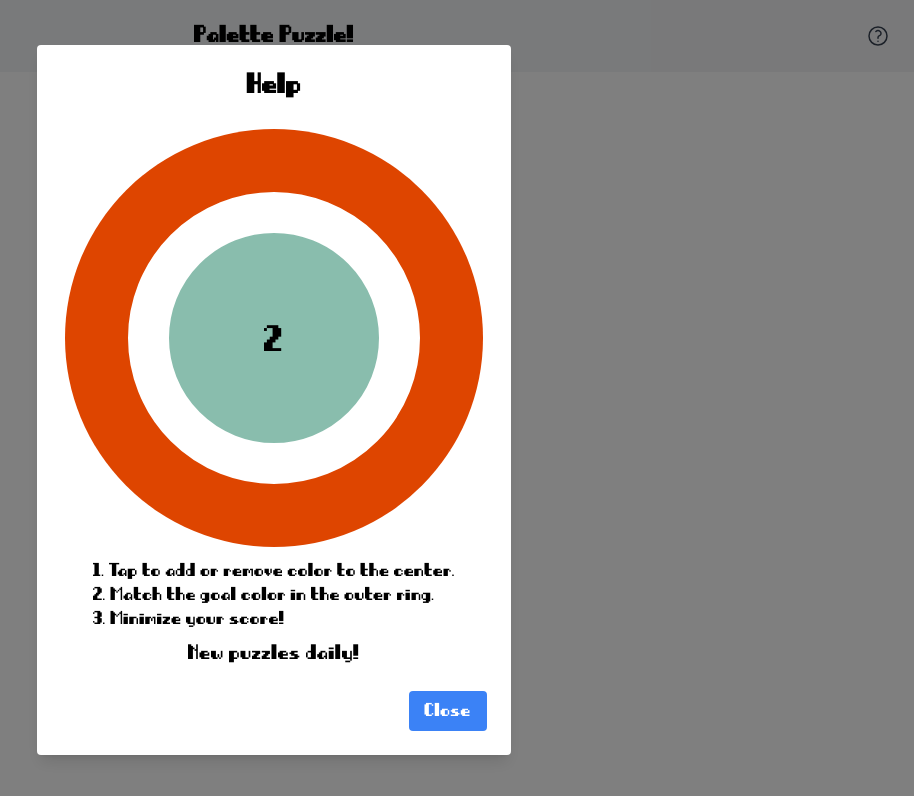
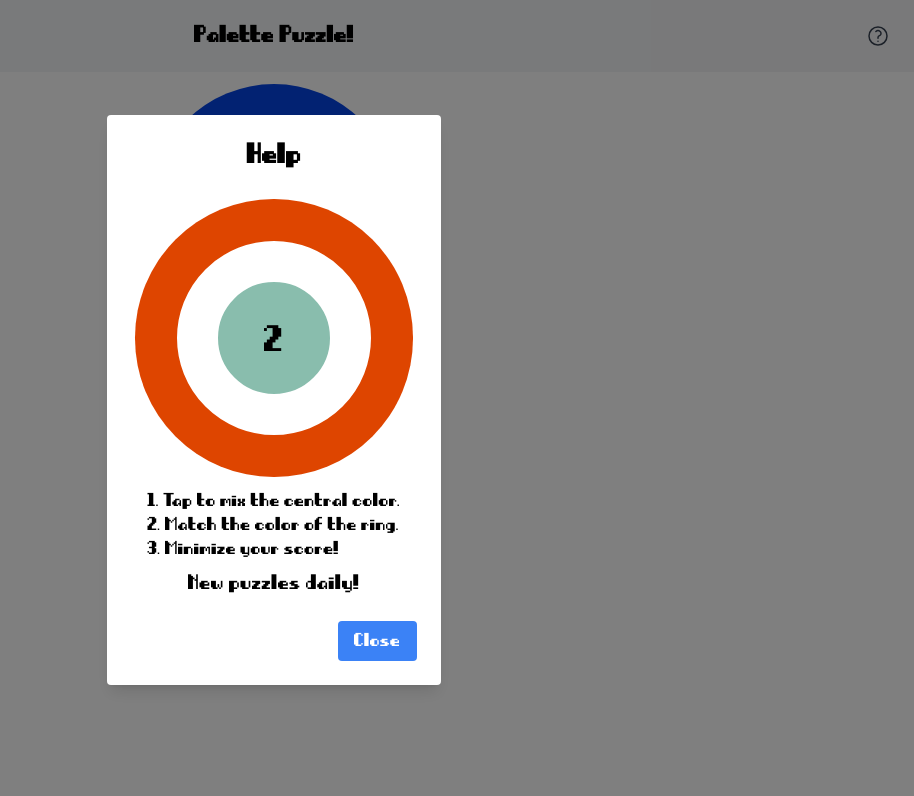
Before and after one commit to jalberse/palette_puzzle, a Next.js app: page / in a window 1280 px wide. Both pictures are taken after a click on the button 1244 px from the left and 36 px from the top of the page. Shown: the top 796 px of the page, without its empty margins (366-1280 px from the left). Built offline with nearby package versions, Linux system fonts and the light colour scheme.

Commit message:
Make instructions more succinct
Keeps them on one line too!

```diff
--- a/app/help.tsx
+++ b/app/help.tsx
@@ -40,9 +40,9 @@
             score={currentIndex}
           />
         </div>
-        <ol className="list-decimal list-inside mx-8">
-          <li>Tap to add or remove color to the center.</li>
-          <li>Match the goal color in the outer ring.</li>
+        <ol className="list-decimal list-inside mx-4">
+          <li>Tap to mix the central color.</li>
+          <li>Match the color of the ring.</li>
           <li>Minimize your score!</li>
         </ol>
         <p className="text-center my-2 text-lg">New puzzles daily!</p>
```
